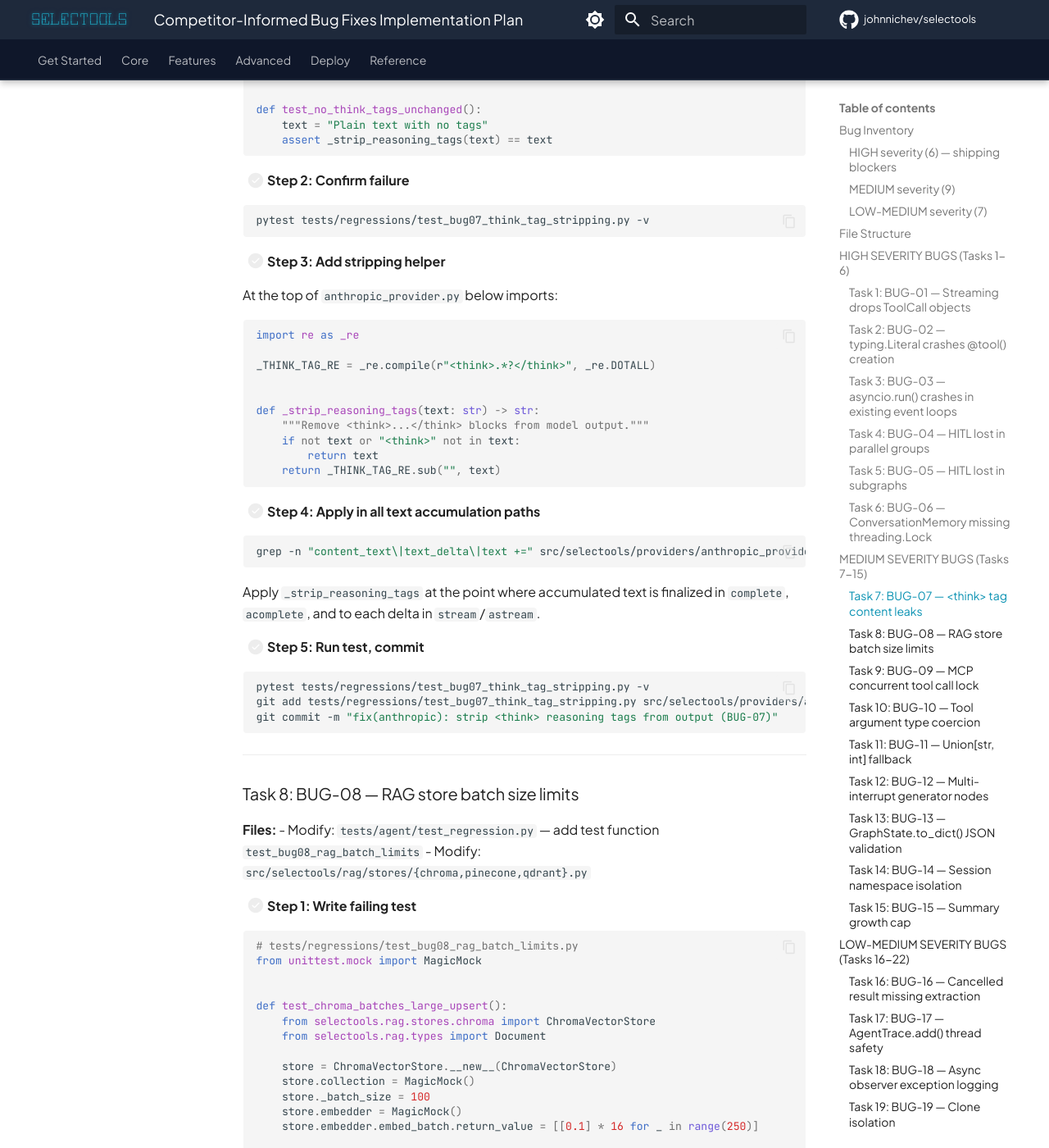
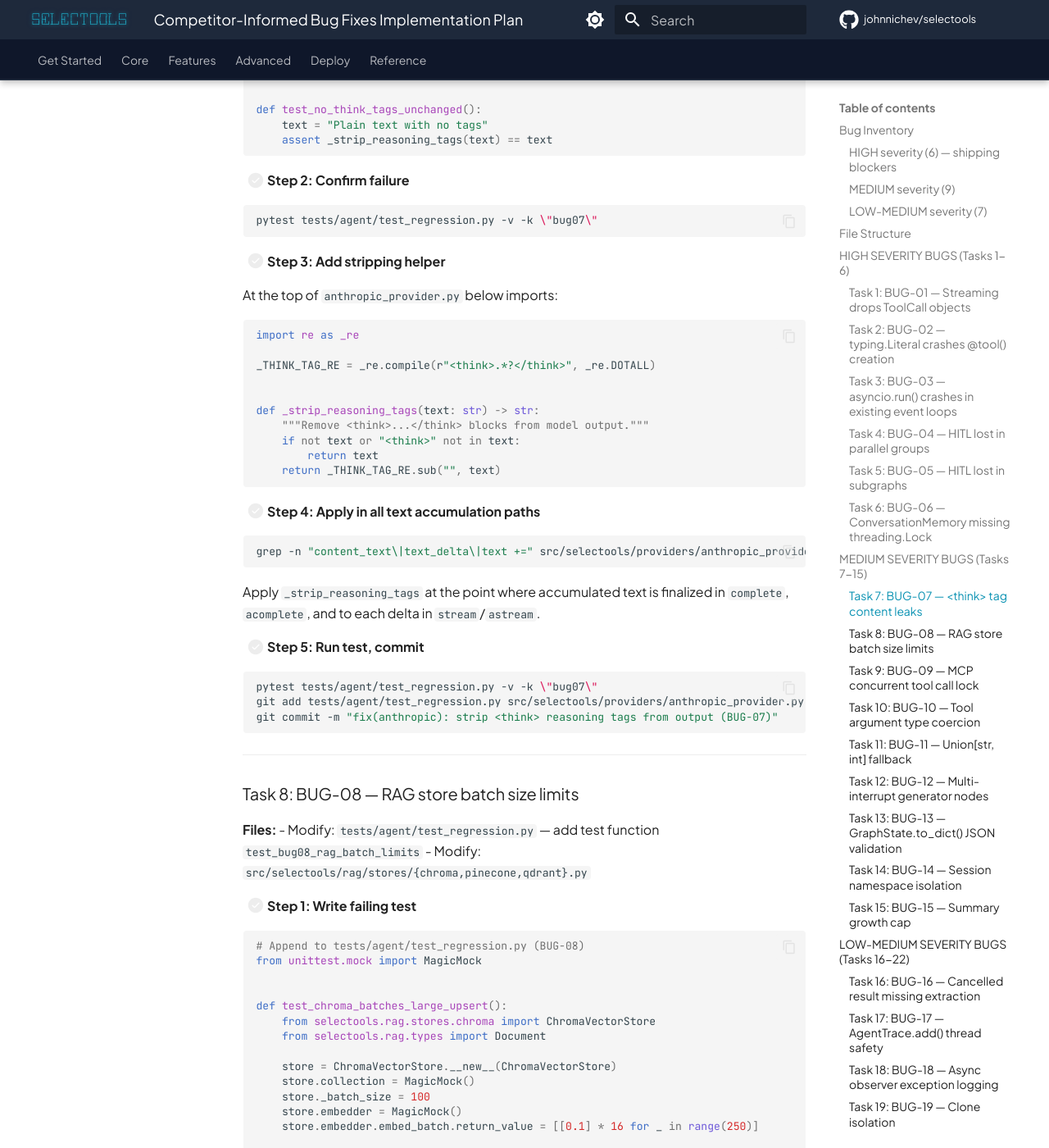
Before and after one commit to johnnichev/selectools, an MkDocs documentation site: the page built from docs/superpowers/plans/2026-04-10-competitor-bug-fixes.md, in a window 1280 px wide and 1400 px high, scrolled down 24102 px. Shown: the whole window at 82% size. Built offline with MkDocs 1.6.1 and Material for MkDocs 9.7.7, drawn with Linux system fonts in a browser that asks for light colours; comment, search, counter and statistics services are not loaded; some of the changed text lies outside the part shown.

Commit message:
docs(plan): sweep stale tests/regressions/ references in task code blocks
Re-review of BUG-01 found that while the authoritative Files sections
were updated in commit cf95734, 33 inline references in per-task
Step code blocks (pytest commands, git add commands, test file header
comments) still pointed to the rejected tests/regressions/ layout.

Bulk-replaced via script:
- pytest tests/regressions/test_bugNN_*.py → pytest tests/agent/test_regression.py -k bugNN
- git add tests/regressions/test_bugNN_*.py → git add tests/agent/test_regression.py
- # tests/regressions/test_bugNN_*.py → # Append to tests/agent/test_regression.py (BUG-NN)

Historical context reference on line 92 (explaining why the layout
was rejected) preserved intentionally.

````diff
--- a/docs/superpowers/plans/2026-04-10-competitor-bug-fixes.md
+++ b/docs/superpowers/plans/2026-04-10-competitor-bug-fixes.md
@@ -131,7 +131,7 @@ pytest collection and to avoid colliding with helpers from other bugs.
 - [ ] **Step 1: Write the failing regression test**
 
 ```python
-# tests/regressions/test_bug01_streaming_tool_calls.py
+# Append to tests/agent/test_regression.py (BUG-01)
 """BUG-01: Streaming run()/arun() silently drops ToolCall objects.
 
 Source: Agno #6757 pattern — competitor bug where tool function names
@@ -198,7 +198,7 @@ def test_streaming_preserves_tool_calls():
 - [ ] **Step 2: Run the test to confirm it fails**
 
 ```bash
-pytest tests/regressions/test_bug01_streaming_tool_calls.py -v
+pytest tests/agent/test_regression.py -v -k \"bug01\"
 ```
 Expected: FAIL — tool never executes; content does not contain "Done".
 
@@ -262,7 +262,7 @@ grep -n "_streaming_call\|_astreaming_call" src/selectools/agent/_provider_calle
 - [ ] **Step 6: Run the regression test to verify fix**
 
 ```bash
-pytest tests/regressions/test_bug01_streaming_tool_calls.py -v
+pytest tests/agent/test_regression.py -v -k \"bug01\"
 ```
 Expected: PASS.
 
@@ -276,7 +276,7 @@ Expected: All tests pass.
 - [ ] **Step 8: Commit**
 
 ```bash
-git add tests/regressions/test_bug01_streaming_tool_calls.py src/selectools/agent/_provider_caller.py
+git add tests/agent/test_regression.py src/selectools/agent/_provider_caller.py
 git commit -m "fix(streaming): collect ToolCall objects during streaming
 
 BUG-01: _streaming_call and _astreaming_call filtered chunks with
@@ -301,7 +301,7 @@ Cross-referenced from Agno #6757."
 - [ ] **Step 1: Write the failing test**
 
 ```python
-# tests/regressions/test_bug02_literal_types.py
+# Append to tests/agent/test_regression.py (BUG-02)
 """BUG-02: typing.Literal crashes @tool() creation.
 
 Source: Agno #6720 — get_json_schema_for_arg() does not handle
@@ -353,7 +353,7 @@ def test_optional_literal_works():
 - [ ] **Step 2: Run the test to confirm it fails**
 
 ```bash
-pytest tests/regressions/test_bug02_literal_types.py -v
+pytest tests/agent/test_regression.py -v -k \"bug02\"
 ```
 Expected: FAIL — ToolValidationError on `@tool()` application.
 
@@ -420,7 +420,7 @@ Modify `_infer_parameters_from_callable` around line 90-111:
 - [ ] **Step 5: Run the regression test**
 
 ```bash
-pytest tests/regressions/test_bug02_literal_types.py -v
+pytest tests/agent/test_regression.py -v -k \"bug02\"
 ```
 Expected: PASS.
 
@@ -434,7 +434,7 @@ Expected: All tests pass.
 - [ ] **Step 7: Commit**
 
 ```bash
-git add tests/regressions/test_bug02_literal_types.py src/selectools/tools/decorators.py
+git add tests/agent/test_regression.py src/selectools/tools/decorators.py
 git commit -m "fix(tools): support typing.Literal in @tool() parameters
 
 BUG-02: @tool() crashed on Literal[...] parameters because
@@ -467,7 +467,7 @@ Cross-referenced from Agno #6720."
 - [ ] **Step 1: Write the failing test**
 
 ```python
-# tests/regressions/test_bug03_asyncio_reentry.py
+# Append to tests/agent/test_regression.py (BUG-03)
 """BUG-03: asyncio.run() in sync wrappers crashes inside running event loops.
 
 Source: PraisonAI #1165 — asyncio.run() called from sync context reachable
@@ -504,7 +504,7 @@ def test_run_sync_inside_running_loop():
 - [ ] **Step 2: Run the test to confirm it fails**
 
 ```bash
-pytest tests/regressions/test_bug03_asyncio_reentry.py -v
+pytest tests/agent/test_regression.py -v -k \"bug03\"
 ```
 Expected: FAIL — `ModuleNotFoundError: _async_utils`.
 
@@ -554,7 +554,7 @@ def run_sync(coro: Awaitable[T]) -> T:
 - [ ] **Step 4: Run the two unit tests for run_sync**
 
 ```bash
-pytest tests/regressions/test_bug03_asyncio_reentry.py -v
+pytest tests/agent/test_regression.py -v -k \"bug03\"
 ```
 Expected: PASS.
 
@@ -614,7 +614,7 @@ Modify `src/selectools/pipeline.py:486`. Relative import: `from ._async_utils im
 - [ ] **Step 10: Run the regression test**
 
 ```bash
-pytest tests/regressions/test_bug03_asyncio_reentry.py -v
+pytest tests/agent/test_regression.py -v -k \"bug03\"
 ```
 Expected: All tests PASS.
 
@@ -628,7 +628,7 @@ Expected: All tests pass.
 - [ ] **Step 12: Commit**
 
 ```bash
-git add src/selectools/_async_utils.py tests/regressions/test_bug03_asyncio_reentry.py \
+git add src/selectools/_async_utils.py tests/agent/test_regression.py (test_bug03_*) \
   src/selectools/orchestration/graph.py src/selectools/orchestration/supervisor.py \
   src/selectools/patterns/ src/selectools/pipeline.py
 git commit -m "fix(async): safe run_sync helper for 8 sync wrappers
@@ -658,7 +658,7 @@ Cross-referenced from PraisonAI #1165."
 - [ ] **Step 1: Write the failing test**
 
 ```python
-# tests/regressions/test_bug04_parallel_hitl.py
+# Append to tests/agent/test_regression.py (BUG-04)
 """BUG-04: InterruptRequest from a child node in a parallel group is silently
 dropped. The parent graph treats the child as completed.
 
@@ -711,7 +711,7 @@ def test_parallel_group_propagates_hitl():
 - [ ] **Step 2: Run the test to confirm it fails**
 
 ```bash
-pytest tests/regressions/test_bug04_parallel_hitl.py -v
+pytest tests/agent/test_regression.py -v -k \"bug04\"
 ```
 Expected: FAIL — `result.interrupted` is False.
 
@@ -788,7 +788,7 @@ grep -n "_aexecute_parallel" src/selectools/orchestration/graph.py
 - [ ] **Step 6: Run the regression test**
 
 ```bash
-pytest tests/regressions/test_bug04_parallel_hitl.py -v
+pytest tests/agent/test_regression.py -v -k \"bug04\"
 ```
 Expected: PASS.
 
@@ -802,7 +802,7 @@ Expected: All tests pass.
 - [ ] **Step 8: Commit**
 
 ```bash
-git add tests/regressions/test_bug04_parallel_hitl.py src/selectools/orchestration/graph.py
+git add tests/agent/test_regression.py src/selectools/orchestration/graph.py
 git commit -m "fix(orchestration): propagate HITL interrupts from parallel groups
 
 BUG-04: run_child in _aexecute_parallel discarded the interrupted
@@ -828,7 +828,7 @@ Cross-referenced from Agno #4921."
 - [ ] **Step 1: Write the failing test**
 
 ```python
-# tests/regressions/test_bug05_subgraph_hitl.py
+# Append to tests/agent/test_regression.py (BUG-05)
 """BUG-05: InterruptRequest raised inside a subgraph is silently dropped
 by the parent graph. The subgraph's pause state is lost.
 
@@ -876,7 +876,7 @@ def test_subgraph_propagates_hitl_interrupt():
 - [ ] **Step 2: Run the test to confirm it fails**
 
 ```bash
-pytest tests/regressions/test_bug05_subgraph_hitl.py -v
+pytest tests/agent/test_regression.py -v -k \"bug05\"
 ```
 Expected: FAIL — `result.interrupted` is False.
 
@@ -944,7 +944,7 @@ Update to unpack the 3-tuple and propagate the interrupted flag up.
 - [ ] **Step 5: Run the regression test**
 
 ```bash
-pytest tests/regressions/test_bug05_subgraph_hitl.py -v
+pytest tests/agent/test_regression.py -v -k \"bug05\"
 ```
 Expected: PASS.
 
@@ -958,7 +958,7 @@ Expected: All tests pass.
 - [ ] **Step 7: Commit**
 
 ```bash
-git add tests/regressions/test_bug05_subgraph_hitl.py src/selectools/orchestration/graph.py
+git add tests/agent/test_regression.py src/selectools/orchestration/graph.py
 git commit -m "fix(orchestration): propagate HITL interrupts from subgraphs
 
 BUG-05: _aexecute_subgraph never checked sub_result.interrupted.
@@ -983,7 +983,7 @@ Cross-referenced from Agno #4921."
 - [ ] **Step 1: Write the failing test**
 
 ```python
-# tests/regressions/test_bug06_memory_thread_safety.py
+# Append to tests/agent/test_regression.py (BUG-06)
 """BUG-06: ConversationMemory has no threading.Lock. Concurrent mutation
 from multiple threads races on the _messages list.
 
@@ -1049,7 +1049,7 @@ def test_concurrent_add_with_trim_no_crash():
 - [ ] **Step 2: Run the test to confirm it fails**
 
 ```bash
-pytest tests/regressions/test_bug06_memory_thread_safety.py -v
+pytest tests/agent/test_regression.py -v -k \"bug06\"
 ```
 Expected: FAIL or intermittent — race condition produces wrong count or errors.
 
@@ -1110,7 +1110,7 @@ Example for `add`:
 - [ ] **Step 6: Run the regression test**
 
 ```bash
-pytest tests/regressions/test_bug06_memory_thread_safety.py -v
+pytest tests/agent/test_regression.py -v -k \"bug06\"
 ```
 Expected: PASS.
 
@@ -1124,7 +1124,7 @@ Expected: All tests pass.
 - [ ] **Step 8: Commit**
 
 ```bash
-git add tests/regressions/test_bug06_memory_thread_safety.py src/selectools/memory.py
+git add tests/agent/test_regression.py src/selectools/memory.py
 git commit -m "fix(memory): add threading.RLock to ConversationMemory
 
 BUG-06: ConversationMemory was the only shared-state class in
@@ -1152,7 +1152,7 @@ Cross-referenced from PraisonAI #1164 / #1260."
 - [ ] **Step 1: Write the failing test**
 
 ```python
-# tests/regressions/test_bug07_think_tag_stripping.py
+# Append to tests/agent/test_regression.py (BUG-07)
 """BUG-07: <think>...</think> content leaks into conversation history.
 
 Source: Agno #6878.
@@ -1183,7 +1183,7 @@ def test_no_think_tags_unchanged():
 - [ ] **Step 2: Confirm failure**
 
 ```bash
-pytest tests/regressions/test_bug07_think_tag_stripping.py -v
+pytest tests/agent/test_regression.py -v -k \"bug07\"
 ```
 
 - [ ] **Step 3: Add stripping helper**
@@ -1214,8 +1214,8 @@ Apply `_strip_reasoning_tags` at the point where accumulated text is finalized i
 - [ ] **Step 5: Run test, commit**
 
 ```bash
-pytest tests/regressions/test_bug07_think_tag_stripping.py -v
-git add tests/regressions/test_bug07_think_tag_stripping.py src/selectools/providers/anthropic_provider.py
+pytest tests/agent/test_regression.py -v -k \"bug07\"
+git add tests/agent/test_regression.py src/selectools/providers/anthropic_provider.py
 git commit -m "fix(anthropic): strip <think> reasoning tags from output (BUG-07)"
 ```
 
@@ -1230,7 +1230,7 @@ git commit -m "fix(anthropic): strip <think> reasoning tags from output (BUG-07)
 - [ ] **Step 1: Write failing test**
 
 ```python
-# tests/regressions/test_bug08_rag_batch_limits.py
+# Append to tests/agent/test_regression.py (BUG-08)
 from unittest.mock import MagicMock
 
 
@@ -1271,8 +1271,8 @@ Apply the same pattern to `pinecone.py` (batch_size=100) and `qdrant.py` (batch_
 - [ ] **Step 3: Run test, commit**
 
 ```bash
-pytest tests/regressions/test_bug08_rag_batch_limits.py -v
-git add tests/regressions/test_bug08_rag_batch_limits.py src/selectools/rag/stores/chroma.py src/selectools/rag/stores/pinecone.py src/selectools/rag/stores/qdrant.py
+pytest tests/agent/test_regression.py -v -k \"bug08\"
+git add tests/agent/test_regression.py src/selectools/rag/stores/chroma.py src/selectools/rag/stores/pinecone.py src/selectools/rag/stores/qdrant.py
 git commit -m "fix(rag): chunk large upserts in Chroma/Pinecone/Qdrant (BUG-08)"
 ```
 
````
